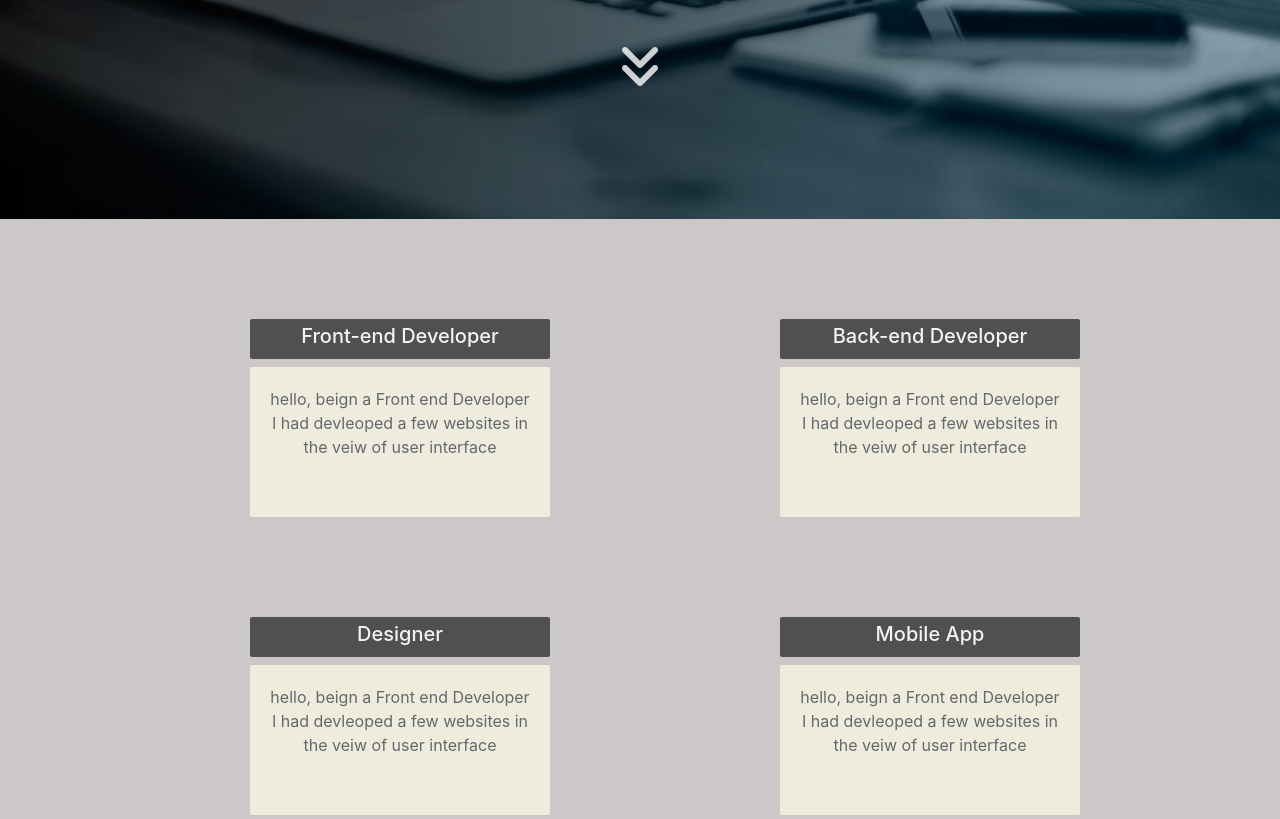
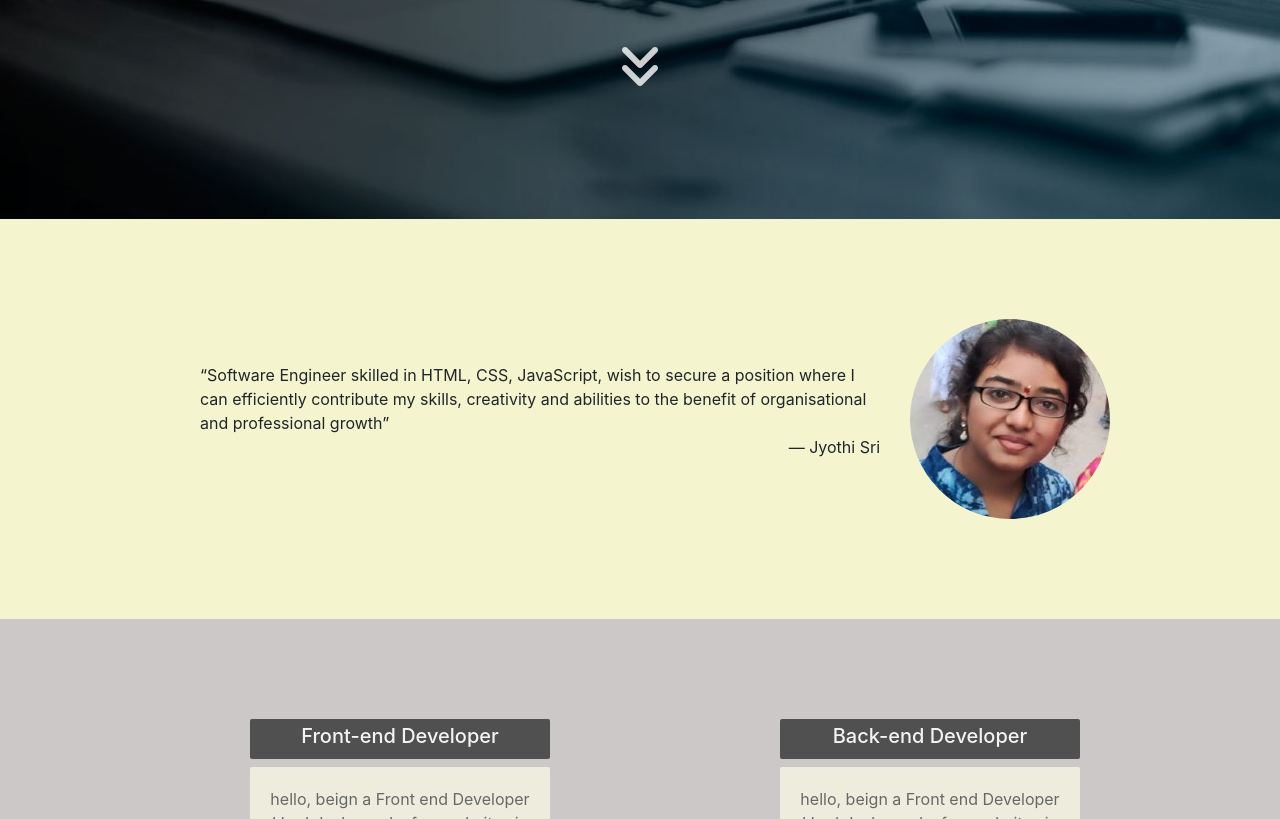
Before and after one commit to coder0221/portfolio, a plain HTML site: page index.html in a window 1280 px wide. Shown: the part 528-1347 px from the top of the page. Drawn offline with nearby package versions, Linux system fonts and the light colour scheme.

Commit message:
Sixth commit

```diff
--- a/index.css
+++ b/index.css
@@ -114,3 +114,26 @@ h5 {
     opacity: 0.8;
     border-radius: 2px;
 }
+
+.profile {
+    background-image: url('./images/me.jpg');
+    background-size: cover;
+    z-index: -1;
+    opacity: 1;
+    height: 200px;
+    width: 200px;
+    border-radius: 50%;
+}
+
+.second {
+    background-color: rgb(244, 245, 207);
+    height: 400px;
+    padding-top: 50px;
+}
+
+.pad1 {
+    padding-left: 200px;
+    padding-top: 50px;
+    justify-content: center;
+    align-items: center;
+}
--- a/index.html
+++ b/index.html
@@ -49,6 +49,19 @@
                     <a href="#main">
                         <i class="fas fa-angle-double-down fa-3x"></i>
                     </a>
+                </div>
+            </div>
+        </div>
+
+        <div class="second">
+            <div class="row container-fluid pad1">
+                <div class="col-12 col-sm-8">
+                    <q>Software Engineer skilled in HTML, CSS, JavaScript, wish to secure a position where I can efficiently
+                        contribute my skills, creativity and abilities to the benefit of organisational and professional growth</q>
+                    <p class="text-right"> &#8212; Jyothi Sri</p>
+                </div>
+                <div class="col-12 col-sm-4">
+                    <div class="profile"></div>
                 </div>
             </div>
         </div>
```
Also changed, not shown: about.html (+1 -1 lines).
